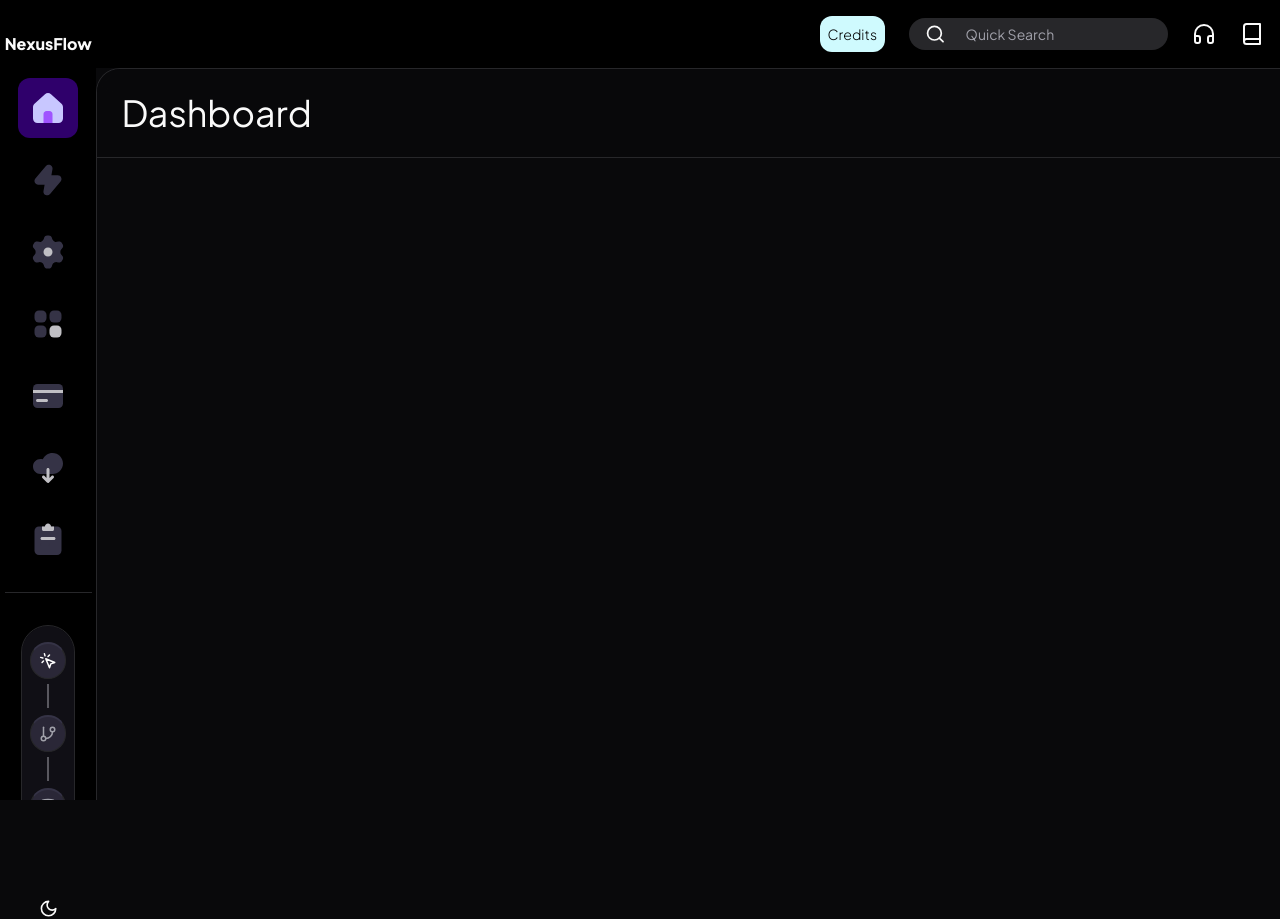
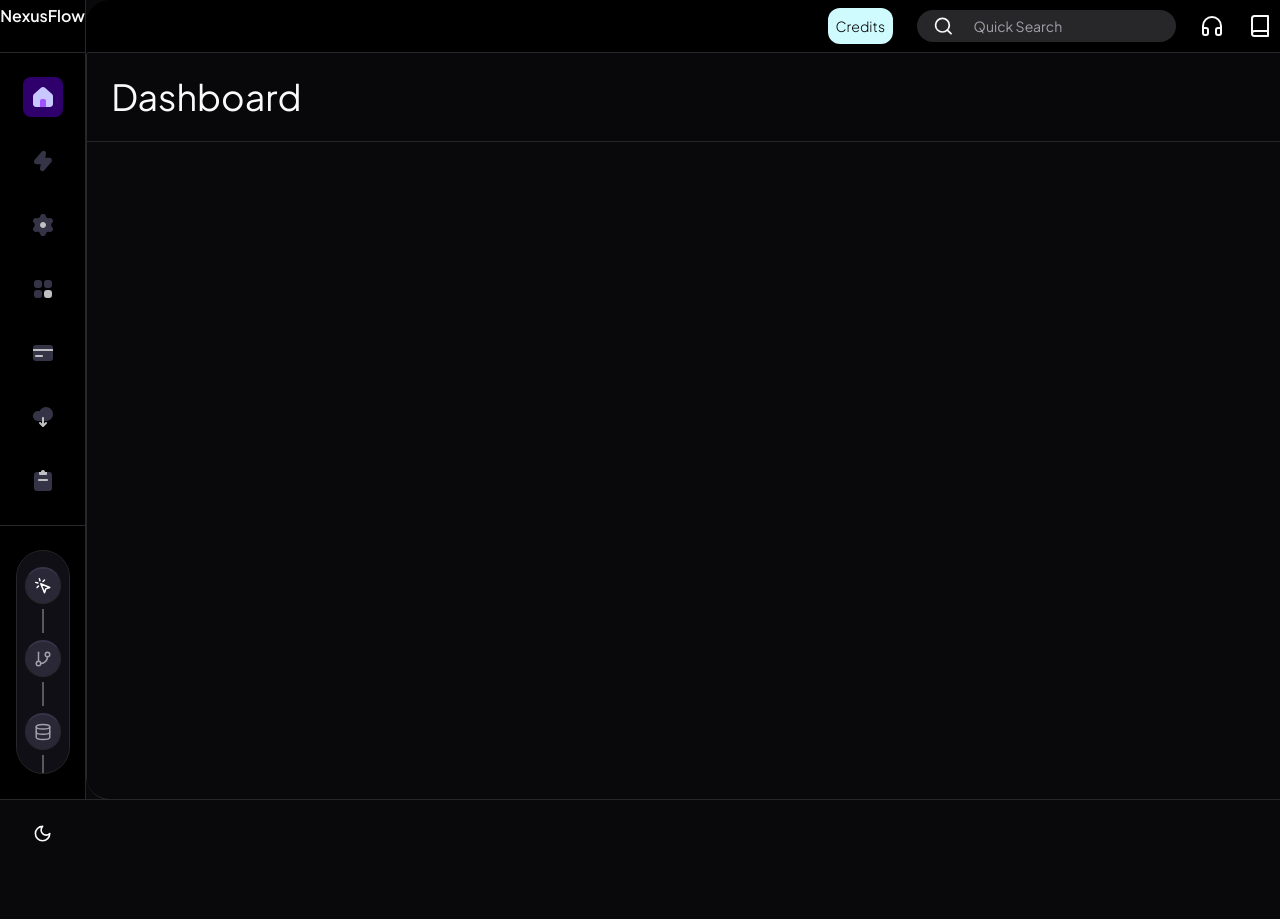
Before and after one commit to artistatbl/NexusFlow, a Next.js app: page /dashboard in a window 1280 px wide. After the commit the page ends 844 px from the top, so only its background shows below. Built offline with nearby package versions, Linux system fonts and the light colour scheme.

Commit message:
upt - dashboard layout

```diff
--- a/src/app/(main)/(pages)/layout.tsx
+++ b/src/app/(main)/(pages)/layout.tsx
@@ -4,7 +4,7 @@ type Props = { children: React.ReactNode }
 
 const Layout = ({ children }: Props) => {
   return (
-    <div className="border-l-[1px] border-t-[1px] pb-20 h-screen rounded-l-3xl border-muted-foreground/20 overflow-scroll ">
+    <div className="border-l-[1px] border-t-[1px] pb-20 h-screen rounded-l-sm border-muted-foreground/20 overflow-scroll ">
       {children}
     </div>
   )
--- a/src/app/(main)/layout.tsx
+++ b/src/app/(main)/layout.tsx
@@ -6,10 +6,10 @@ type Props = { children: React.ReactNode }
 
 const Layout = (props: Props) => {
   return (
-    <div className="flex overflow-hidden h-screen">
+    <div className="flex overflow-hidden h-screen border-b">
       {/* <Sidebar /> */}
 	 <Sidebar />
-      <div className="w-full">
+      <div className="w-full border-b  pb-20 h-screen rounded-l-3xl border-muted-foreground/20 overflow-scroll ">
         <InfoBar />
         {props.children}
       </div>
--- a/src/components/infobar/index.tsx
+++ b/src/components/infobar/index.tsx
@@ -33,7 +33,7 @@ const InfoBar = (props: Props) => {
 //   }, [])
 
   return (
-    <div className="flex flex-row justify-end gap-6 items-center px-4 py-4 w-full dark:bg-black ">
+    <div className="flex flex-row justify-end gap-6 items-center px-2 py-2 w-full dark:bg-black ">
       {/* <span className="flex items-center gap-2 font-bold"> */}
         <p className="text-sm font-light  bg-cyan-100 p-2 rounded-xl text-black">Credits</p>
 
--- a/src/components/sidebar/index.tsx
+++ b/src/components/sidebar/index.tsx
@@ -23,17 +23,17 @@ const MenuOptions = (props: Props) => {
   const {theme } = useTheme();
 
   return (
-    <nav className=" dark:bg-black h-screen overflow-scroll  justify-between flex items-center flex-col  gap-10 py-8 px-2">
-      <div className="flex items-center justify-center flex-col gap-8">
+    <nav className=" dark:bg-black h-full w-[90px] overflow-scroll  border-r border-justify-between flex items-center flex-col  gap-10 py-1 px-4">
+      <div className="flex items-center justify-center flex-col gap-6">
         <Link
-          className="flex font-extrabold flex-row  "
+          className="flex font-semibold  text-md items-center  flex-row "
           href="/"
         >
-          NexusFlow
-
+<span className="text-md">NexusFlow</span>
           {/* image here maybe */}
         </Link>
 
+        <Separator   />
 
         <TooltipProvider>
           {menuOptions.map((menuItem) => (
@@ -44,7 +44,7 @@ const MenuOptions = (props: Props) => {
                     <Link
                       href={menuItem.href}
                       className={clsx(
-                        'group h-10 w-10 flex items-center justify-center  scale-[1.5] rounded-lg p-[3px]  cursor-pointer',
+                        'group h-10 w-10 flex items-center justify-center  scale-[1] rounded-lg p-[3px]  cursor-pointer',
                         {
                           'dark:bg-[#2F006B] bg-[#EEE0FF] ':
                             pathName === menuItem.href,
@@ -67,7 +67,7 @@ const MenuOptions = (props: Props) => {
             </ul>
           ))}
         </TooltipProvider>
-        <Separator />
+        <Separator  />
         <div className="flex items-center flex-col gap-9 dark:bg-[#353346]/30 py-4 px-2 rounded-full h-56 overflow-scroll border-[1px]">
           <div className="relative dark:bg-[#353346]/70 p-2 rounded-full dark:border-t-[2px] border-[1px] dark:border-t-[#353346] cursor-pointer">
             <LucideMousePointerClick
@@ -98,7 +98,7 @@ const MenuOptions = (props: Props) => {
           </div>
         </div>
       </div>
-      <div className="flex items-center justify-center flex-col gap-8">
+      <div className="flex items-center justify-center flex-col gap-4 mb-10">
         <ModeToggle />
       </div>
     </nav>
```
